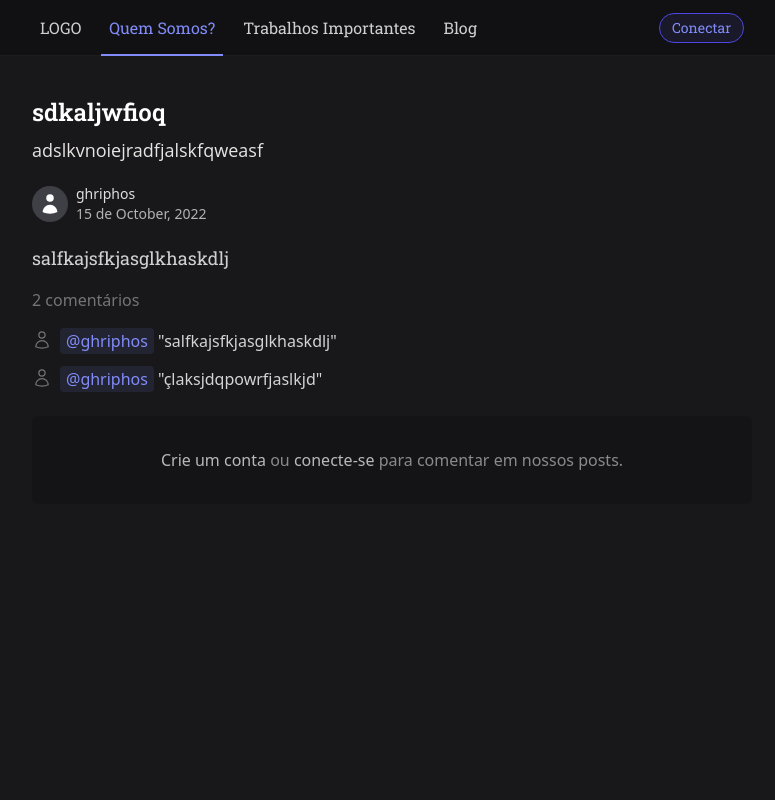
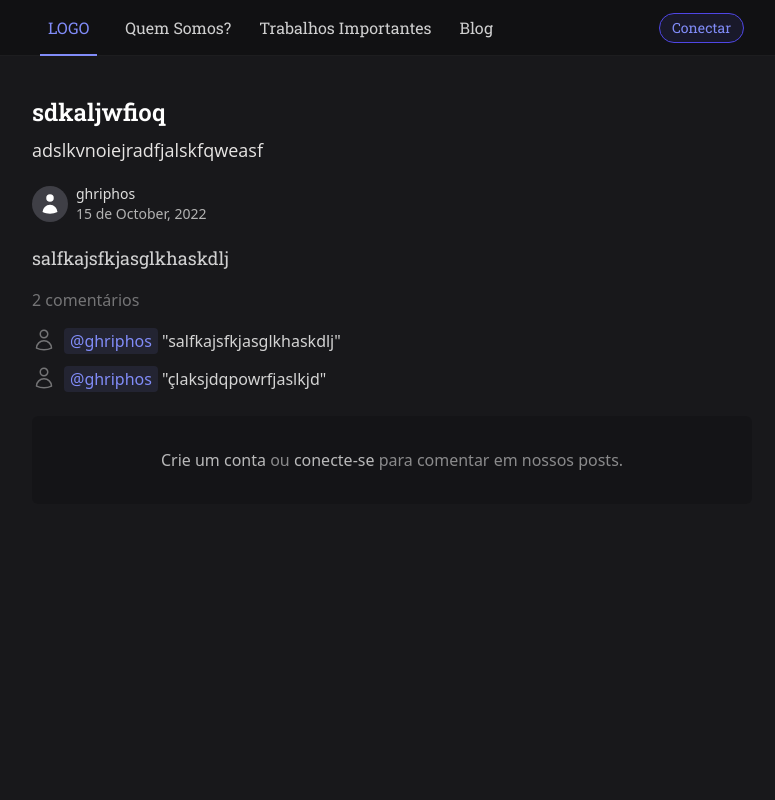
Before and after one commit to Ghriphos/projetoSMRRS-blog, a Flask app: page /post/3 in a window 1280 px wide. Shown: the whole page, without its empty margins (248-1023 px from the left). Run offline with Flask 2, Linux system fonts and the light colour scheme; data comes from the database, SQL or seed files in the repository; some libraries are stand-ins or nearby versions.

Commit message:
Atualização Geral

```diff
--- a/comments.py
+++ b/comments.py
@@ -59,3 +59,21 @@ def retrievePostComment(post_id):
             return myresult
         else:
             return []
+
+def countComments(post_id):
+    intAllowedCharacters = "^[0-9]+$"
+    if re.match(intAllowedCharacters, post_id):
+        mydb = dbconnect.connect()
+        mycursor = mydb.cursor(buffered=True)
+        post_id = str(post_id)
+        sql = "select count(*) from comments where post_id = %s"
+        val = (post_id,)
+        mycursor.execute(sql, val)
+        mydb.commit()
+        myresult = mycursor.fetchone()
+        rowsCount = mycursor.rowcount
+
+        if rowsCount > 0:
+            return myresult[0]
+        else:
+            return 0
--- a/controller.py
+++ b/controller.py
@@ -9,9 +9,26 @@ load_dotenv()
 app = Flask(__name__, static_url_path='/static/')
 app.secret_key = os.getenv('SECRET_KEY')
 
-@app.route("/",methods=['GET'])
-def renderMain():
-    return render_template("main.jinja")
+@app.route("/blog",methods=['GET'])
+def viewPosts():
+    posts_list = []
+
+    for post in posts.retrievePosts():
+        [id, author_id, content, title, description, photo, created_at] = post
+        author_user = usersUtility.retrieveUser(str(author_id))[0]
+
+        posts_list.append({
+            'id': id,
+            'author': author_user[2],
+            'title': title,
+            'description': description,
+            'content': content,
+            'photo': photo,
+            'comments': comments.countComments(str(id)),
+            'created_at': created_at.strftime("%d de %B, %Y"),
+        })
+
+    return render_template("posts.jinja", posts=posts_list)
 
 @app.route("/register",methods=['GET'])
 def renderRegister():
--- a/posts.py
+++ b/posts.py
@@ -45,3 +45,19 @@ def retrievePost(post_id):
 
     else:
         return "parametros incorretos"
+
+def retrievePosts():
+    mydb = dbconnect.connect()
+    mycursor = mydb.cursor(buffered=True)
+
+    sql = "select * from posts order by post_id desc"
+    mycursor.execute(sql)
+    mydb.commit()
+
+    myresult = mycursor.fetchall()
+    rowsCount = mycursor.rowcount
+
+    if rowsCount > 0:
+        return myresult
+    else:
+        return []
--- a/templates/login.jinja
+++ b/templates/login.jinja
@@ -23,7 +23,7 @@
     </div>
     <div class="text-center mt-4">
         <button
-            class="w-full px-5 block font-xs py-2 font-medium text-indigo-400 bg-indigo-500/10 border border-indigo-600 rounded-lg cursor-pointer hover:bg-indigo-600 hover:text-white" />Conectar</button>
+            class="w-full px-5 block font-xs py-2 font-medium text-indigo-400 bg-indigo-500/10 border border-indigo-600 rounded-lg cursor-pointer hover:bg-indigo-600 hover:text-white">Conectar</button>
         <a class="block mt-3 text-white/40 underline" href="/register">Não tem uma conta?</a>
     </div>
     <form>
--- a/templates/main.jinja
+++ b/templates/main.jinja
@@ -7,7 +7,7 @@
     <title>{% block title %}{% endblock %}</title>
     <meta name='viewport' content='width=device-width, initial-scale=1'>
     <link href="https://fonts.googleapis.com/css2?family=Roboto+Slab:wght@400;600&display=swap" rel="stylesheet">
-    <script src="https://cdn.tailwindcss.com"></script>
+    <script src="https://cdn.tailwindcss.com/?plugins=line-clamp"></script>
     <script>
         tailwind.config = {
             theme: {
@@ -21,18 +21,19 @@
                     },
                 },
             },
-            plugins: [],
         }
     </script>
 </head>
 
-<body>
-    <div class="font-serif min-h-screen w-full bg-zinc-900">
+<body class="bg-zinc-900">
+    <div class="font-serif min-h-screen w-full pb-8">
         <div class="sm:h-14 text-white/80 bg-darkzinc border-b border-white/5 border-t-0">
             <div class="font-slab sm:flex items-center sm:px-8 md:h-14 gap-3 container mx-auto"
                 style="max-width: 49rem">
                 <div class="sm:h-14 py-4 px-5 sm:px-2 flex items-center">
-                    <p>LOGO
+                    <p
+                        class="sm:block sm:h-14 py-4 px-5 sm:px-2 text-indigo-400 font-medium cursor-default sm:border-b-2 sm:border-indigo-400 bg-indigo-600/10 sm:bg-transparent">
+                        LOGO
                     <p>
                     <div class="block sm:hidden cursor-pointer ml-auto bg-zinc-800 px-1.5 py-1.5 rounded-lg">
                         <svg xmlns="http://www.w3.org/2000/svg" fill="none" viewBox="0 0 24 24" stroke-width="1.5"
@@ -42,12 +43,12 @@
                         </svg>
                     </div>
                 </div>
-                <div
-                    class="sm:block sm:h-14 py-4 px-5 sm:px-2 text-indigo-400 font-medium cursor-default sm:border-b-2 sm:border-indigo-400 bg-indigo-600/10 sm:bg-transparent">
+                <div class="sm:block sm:h-14 py-4 px-5 sm:px-2 font-medium cursor-pointer hover:text-white">
                     Quem Somos?</div>
                 <div class="sm:block sm:h-14 py-4 px-5 sm:px-2 font-medium cursor-pointer hover:text-white">Trabalhos
                     Importantes</div>
-                <div class="sm:block sm:h-14 py-4 px-5 sm:px-2 font-medium cursor-pointer hover:text-white">Blog</div>
+                <a href="/blog"
+                    class="sm:block sm:h-14 py-4 px-5 sm:px-2 font-medium cursor-pointer hover:text-white">Blog</a>
                 <div class="sm:pb-0 sm:px-2 sm:block sm:ml-auto">
                     {% if session['username'] is defined %}
                     <form method="POST" action="/logout">
--- a/templates/post.jinja
+++ b/templates/post.jinja
@@ -20,21 +20,21 @@
     </div>
 </div>
 {% if post.photo is defined and (post.photo.startswith('/') or post.photo.startswith('http')) %}
-<img class="mt-3 mb-3 rounded-lg w-full h-80 object-cover" src="{{ post.photo }}">
+<img class="mt-4 mb-6 rounded-lg w-full h-80 object-cover" src="{{ post.photo }}">
 {% endif %}
-<div class="font-slab mt-2 text-lg leading-7 text-white/80">
+<div class="font-slab my-2 text-lg leading-7 text-white/80">
     {{ post.content }}
 </div>
 <div class="mt-4 text-white/40">
 
     <span>{{ comments|length }} {{ 'comentário' if comments|length == 1 else 'comentários' }}</span>
 
-    <div class="flex flex-col gap-3 my-4">
+    <div class="l flex flex-col gap-3 my-4">
         {% for comment in comments %}
         <div>
             <div class="flex gap-2 items-start">
-                <svg xmlns="http://www.w3.org/2000/svg" fill="none" viewBox="0 0 24 24" stroke-width="1.5"
-                    stroke="currentColor" class="mt-0.5 w-5 h-5">
+                <svg class="flex-shrink-0 w-6 h-6" xmlns="http://www.w3.org/2000/svg" fill="none" viewBox="0 0 24 24"
+                    stroke-width="1.5" stroke="currentColor" class="mt-0.5 w-5 h-5">
                     <path stroke-linecap="round" stroke-linejoin="round"
                         d="M15.75 6a3.75 3.75 0 11-7.5 0 3.75 3.75 0 017.5 0zM4.501 20.118a7.5 7.5 0 0114.998 0A17.933 17.933 0 0112 21.75c-2.676 0-5.216-.584-7.499-1.632z" />
                 </svg>
@@ -42,7 +42,7 @@
                 <div>
                     <div class="inline-block font-medium px-1.5 py-px bg-indigo-400/10 rounded text-indigo-400">@{{
                         comment.author }}</div>
-                    <span class="text-neutral-300">
+                    <span class="text-neutral-300 break-all max-w-xl">
                         "{{ comment.content }}"
                     </span>
                 </div>
```
Also changed, not shown: templates/posts.jinja (added, +32 -0 lines).
